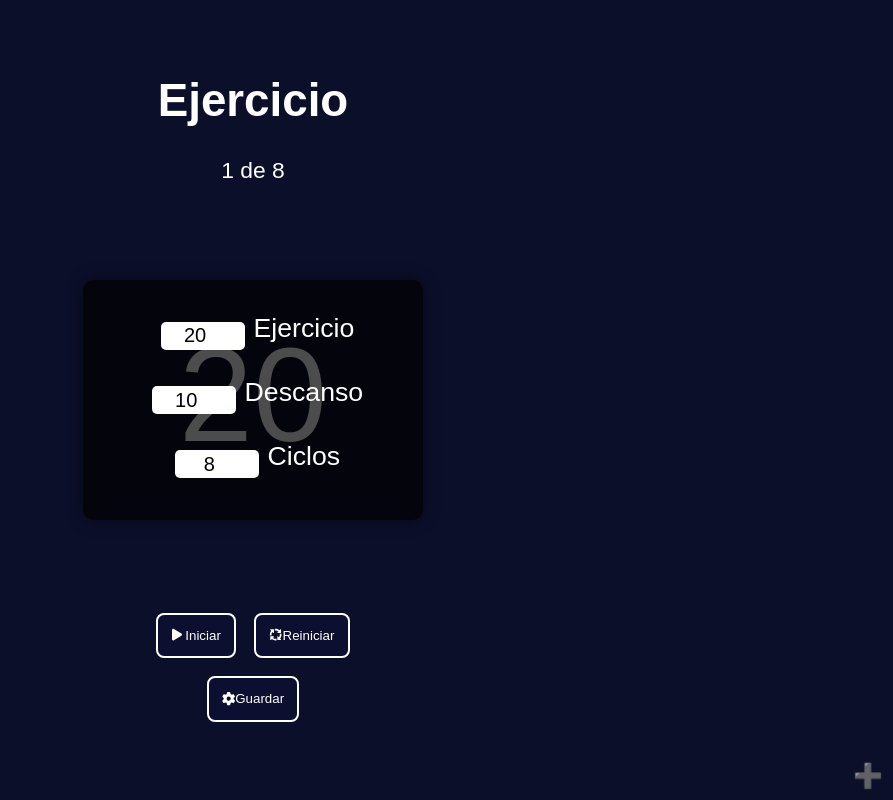
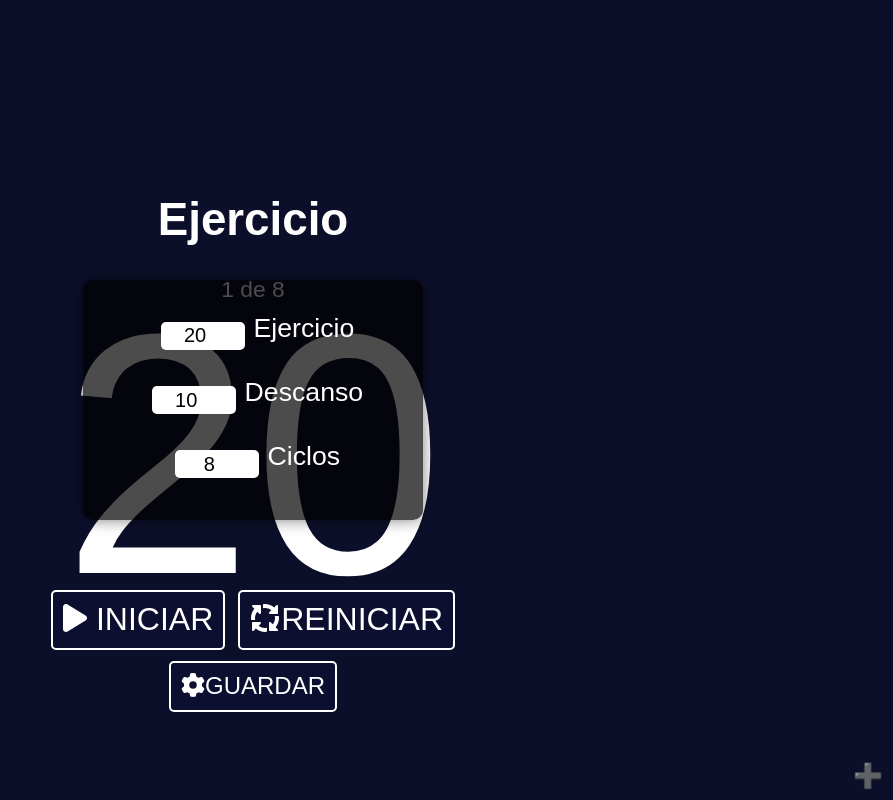
Before and after one commit to aljerr3/tabataclock, a React (Create React App) app: page / in a window 1280 px wide. Shown: the whole page, without its empty margins (387-1280 px from the left). Built offline with nearby package versions, Linux system fonts and the light colour scheme; a web font is replaced by a local one.

Commit message:
fix colors a css

```diff
--- a/src/App.css
+++ b/src/App.css
@@ -44,42 +44,44 @@
   background-color: darkgreen;
 }
 
-.reset-button {
-  background-color: #370fe907;
-  color: white;
-  border: 2px solid white;
-  padding: calc(100vh/60);
-  margin: calc(100vh/90);
-  cursor: pointer;
-  transition: background-color 0.3s;
-  border-radius: calc(100vh/100);
-  font-size: calc(100vh/60);
+.reset-button:active, .btnPause:active, .start-button:active, .configBtn:active {
+  color: black;
+  background: #B4CED9;
+  transform: translateY(4px);
+  box-shadow: 0px -4px 0 0px #F2BC1B;
 }
 
-.btnPause{
-  background-color: #370fe907;
-  color: white;
-  border: 2px solid white;
-  padding: calc(100vh/60);
-  margin: calc(100vh/90);
-  cursor: pointer;
-  transition: background-color 0.3s;
-  border-radius: calc(100vh/100);
-  font-size: calc(100vh/60);
+.reset-button:hover, .btnPause:hover, .start-button:hover, .configBtn:hover {
+  background-color: #B4CED9;
+  color: black;
 }
 
+.btnPause, .reset-button, .start-button {
+  background-color: #370fe907;
+  border: 2px solid #fff;
+  border-radius: 5px;
+  color: #fff;
+  cursor: pointer;
+  font-size: 2rem;
+  padding: 0.6rem;
+  transition: background-color 0.25s;
+  display: inline-block;
+  text-transform: uppercase;
+  margin: 0.2em;
+}
 
 .configBtn{
   background-color: #370fe907;
-  color: white;
-  border: 2px solid white;
-  padding: calc(100vh/60);
-  margin: calc(100vh/90);
+  border: 2px solid #fff;
+  border-radius: 5px;
+  color: #fff;
   cursor: pointer;
-  transition: background-color 0.3s;
-  border-radius: calc(100vh/100);
-  font-size: calc(100vh/60);
-  margin-bottom: calc(100vh/7);
+  font-size: 1.5rem;
+  padding: 0.6rem;
+  transition: background-color 0.25s;
+  display: inline-block;
+  text-transform: uppercase;
+  margin: 0.2em;
 }
 
 .reset-button:hover {
@@ -177,10 +179,10 @@ label {
   font-size: calc(100vh/30);
 }
 
-.segs{
-  font-size: calc(100vh/6);
-  color: white;
-
+.segs {
+  color: #fff;
+  font-size: 15em;
+  margin: -0.2em;
 }
 
 .fullscreen-icon {
```
